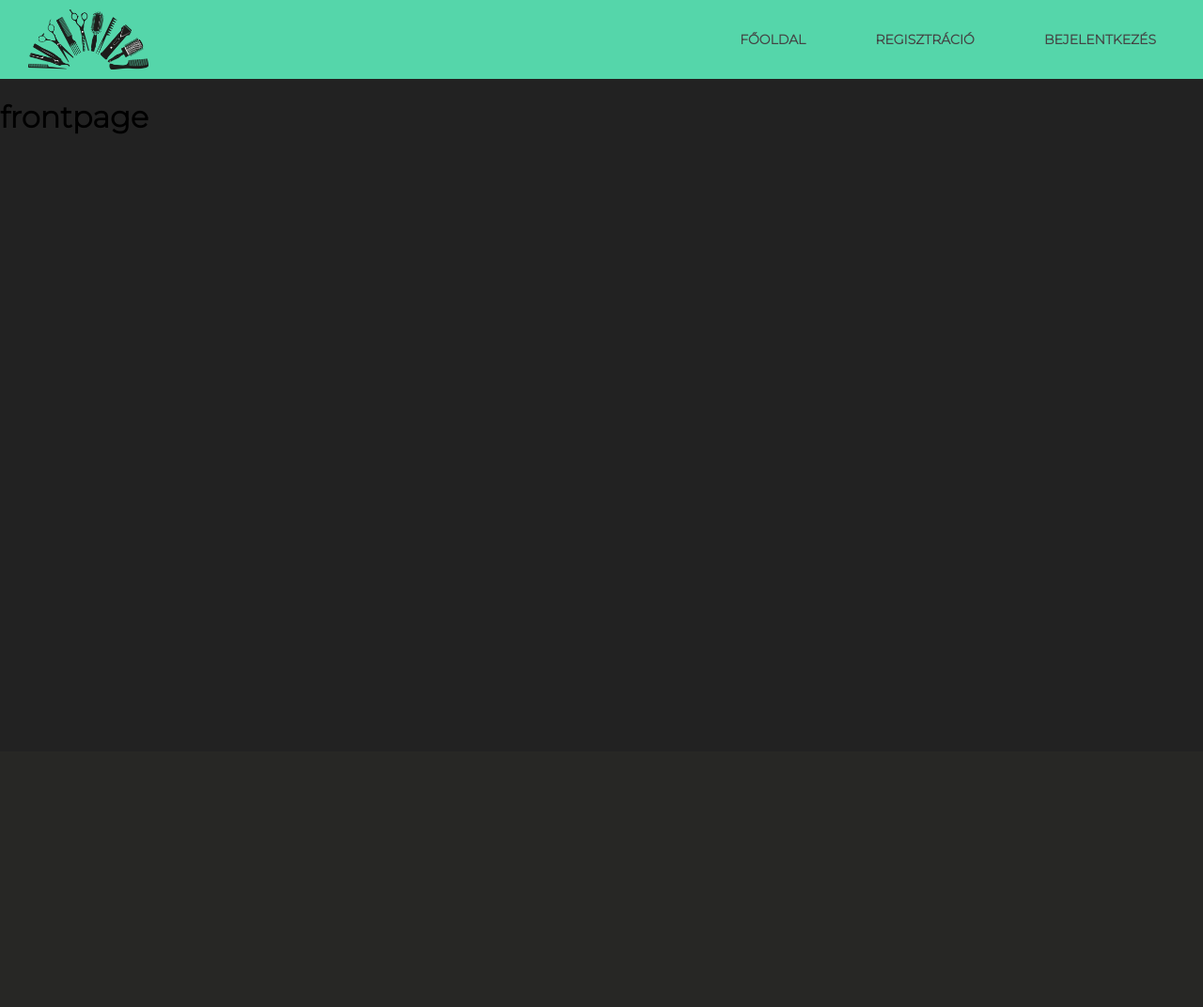
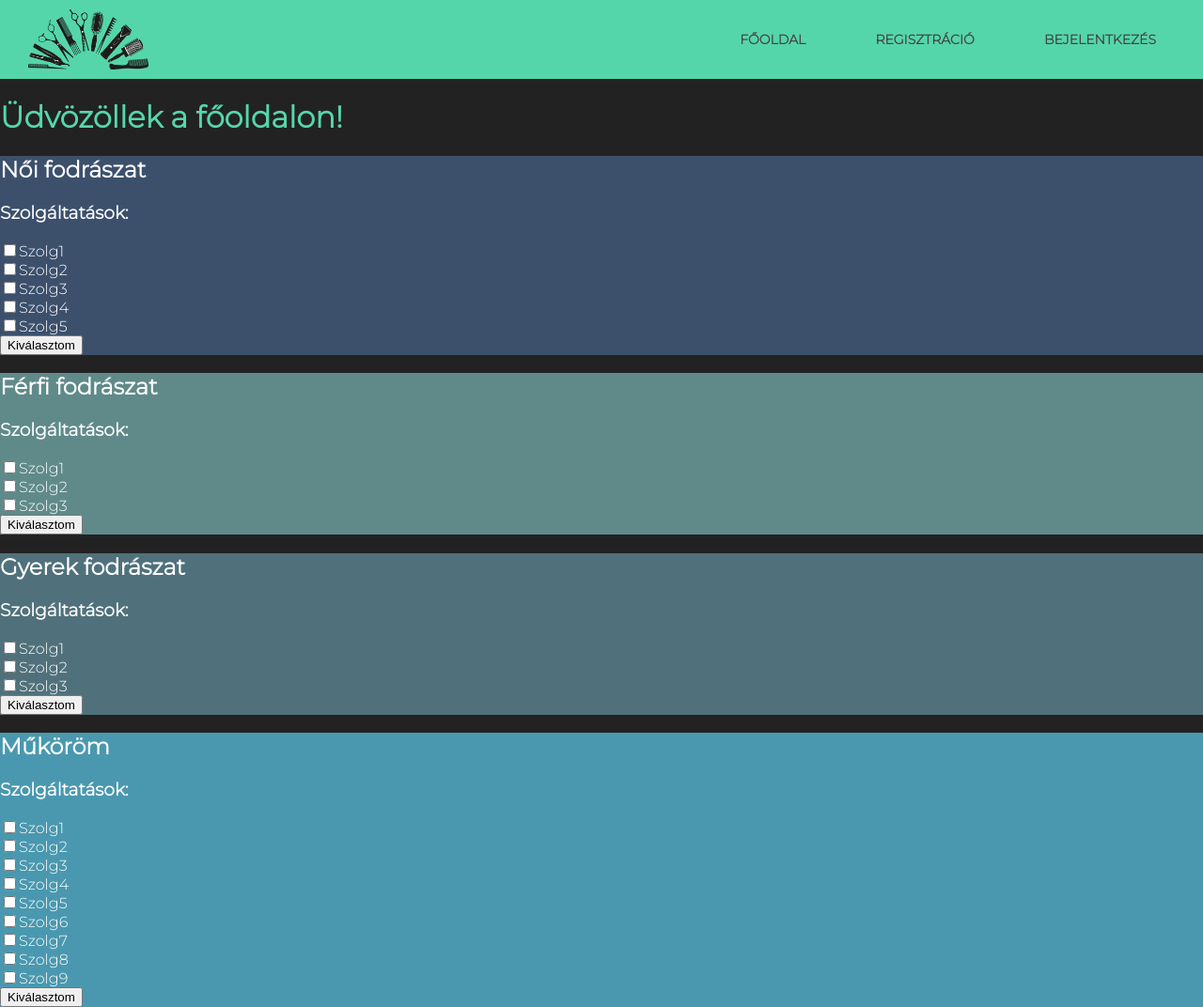
Before and after one commit to Dominikcos7/Online-appointment-booking-site, a PHP site: page / in a window 1280 px wide. Shown: the whole page at 94% size. Before the commit the page ends 143 px from the top, so only its background shows below. Run offline with PHP 8.4, Linux system fonts and the light colour scheme.

Commit message:
first steps on frontpage and service selection developement
made a rough layout of the frontpage and a file for handling services, but no usable code yet

```diff
--- /dev/null
+++ b/frontpage.css
@@ -0,0 +1,29 @@
+/* paletta: #55d6aa->türkiz, #222->sötétszürke,
+ #3cacb0->világoskékedzöld, #3c506c->fémes kékesszürke
+ #8ecccc->világosabb header szín #50717b->zöldes szürke*/
+
+
+
+body{
+    color:#55d6aa;
+}
+
+.noi-fodraszat-wrapper{
+    color: white;
+    background-color: #3c506c;
+}
+
+.ferfi-fodraszat-wrapper{
+    color: white;
+    background-color: #608a8a;
+}
+
+.gyerek-fodraszat-wrapper{
+    color: white;
+    background-color: #50717b;
+}
+
+.mukorom-wrapper{
+    color: white;
+    background-color: #4a98af;
+}
--- a/index.php
+++ b/index.php
@@ -1,6 +1,63 @@
 <?php include_once 'header.php';?>
+<link rel="stylesheet" href="frontpage.css">
 
-<h1>frontpage</h1>
+<h1>Üdvözöllek a főoldalon!</h1>
+
+<div class="noi-fodraszat-wrapper">
+    <h2>Női fodrászat</h2>
+    <h3>Szolgáltatások: </h3>
+    <form action="serviceshandler.inc.php" method="post">
+    <input type="checkbox" name="noi-fodraszat-szolg[]" value="szolg1n">Szolg1<br>
+    <input type="checkbox" name="noi-fodraszat-szolg[]" value="szolg2n">Szolg2<br>
+    <input type="checkbox" name="noi-fodraszat-szolg[]" value="szolg3n">Szolg3<br>
+    <input type="checkbox" name="noi-fodraszat-szolg[]" value="szolg4n">Szolg4<br>
+    <input type="checkbox" name="noi-fodraszat-szolg[]" value="szolg5n">Szolg5<br>
+    <input type="submit" name="submit-noi-fodraszat" value="Kiválasztom">
+    </form>
+
+</div>
+
+<div class="ferfi-fodraszat-wrapper">
+    <h2>Férfi fodrászat</h2>
+    <h3>Szolgáltatások: </h3>
+    <form action="serviceshandler.inc.php" method="post">
+    <input type="checkbox" name="ferfi-fodraszat-szolg[]" value="szolg1f">Szolg1<br>
+    <input type="checkbox" name="ferfi-fodraszat-szolg[]" value="szolg2f">Szolg2<br>
+    <input type="checkbox" name="ferfi-fodraszat-szolg[]" value="szolg3f">Szolg3<br>
+    <input type="submit" name="submit-ferfi-fodraszat" value="Kiválasztom">
+    </form>
+
+</div>
+
+<div class="gyerek-fodraszat-wrapper">
+    <h2>Gyerek fodrászat</h2>
+    <h3>Szolgáltatások: </h3>
+    <form action="serviceshandler.inc.php" method="post">
+    <input type="checkbox" name="gyerek-fodraszat-szolg[]" value="szolg1gy">Szolg1<br>
+    <input type="checkbox" name="gyerek-fodraszat-szolg[]" value="szolg2gy">Szolg2<br>
+    <input type="checkbox" name="gyerek-fodraszat-szolg[]" value="szolg3gy">Szolg3<br>
+    <input type="submit" name="submit-gyerek-fodraszat" value="Kiválasztom">
+    </form>
+
+</div>
+
+<div class="mukorom-wrapper">
+    <h2>Műköröm</h2>
+    <h3>Szolgáltatások: </h3>
+    <form action="serviceshandler.inc.php" method="post">
+    <input type="checkbox" name="mukorom-szolg[]" value="szolg1m">Szolg1<br>
+    <input type="checkbox" name="mukorom-szolg[]" value="szolg2m">Szolg2<br>
+    <input type="checkbox" name="mukorom-szolg[]" value="szolg3m">Szolg3<br>
+    <input type="checkbox" name="mukorom-szolg[]" value="szolg4m">Szolg4<br>
+    <input type="checkbox" name="mukorom-szolg[]" value="szolg5m">Szolg5<br>
+    <input type="checkbox" name="mukorom-szolg[]" value="szolg6m">Szolg6<br>
+    <input type="checkbox" name="mukorom-szolg[]" value="szolg7m">Szolg7<br>
+    <input type="checkbox" name="mukorom-szolg[]" value="szolg8m">Szolg8<br>
+    <input type="checkbox" name="mukorom-szolg[]" value="szolg9m">Szolg9<br>
+    <input type="submit" name="submit-mukorom" value="Kiválasztom">
+    </form>
+
+</div>
 
 
 
```
Also changed, not shown: includes/serviceshandler.inc.php (added, +24 -0 lines).
